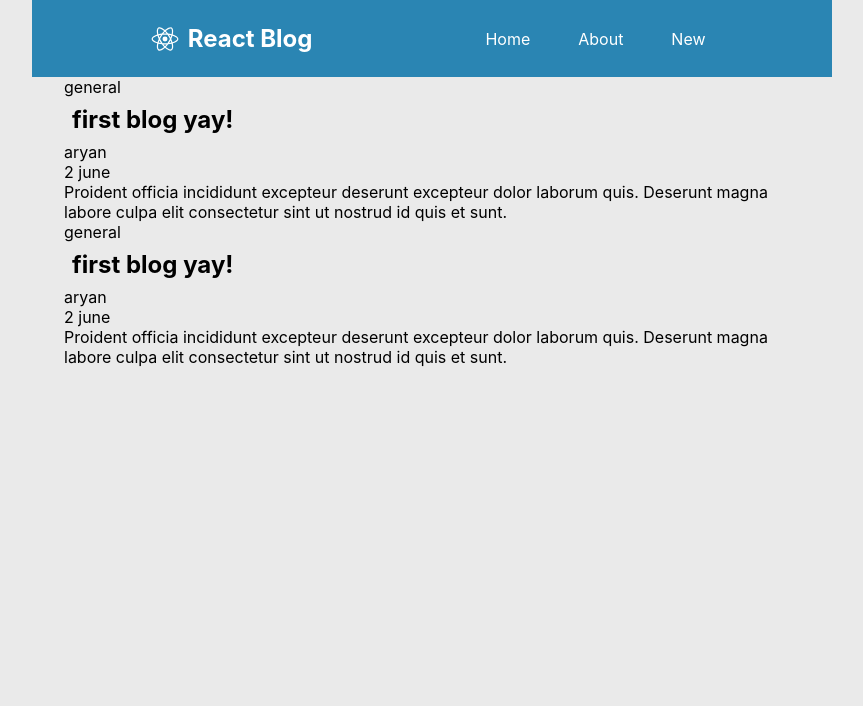
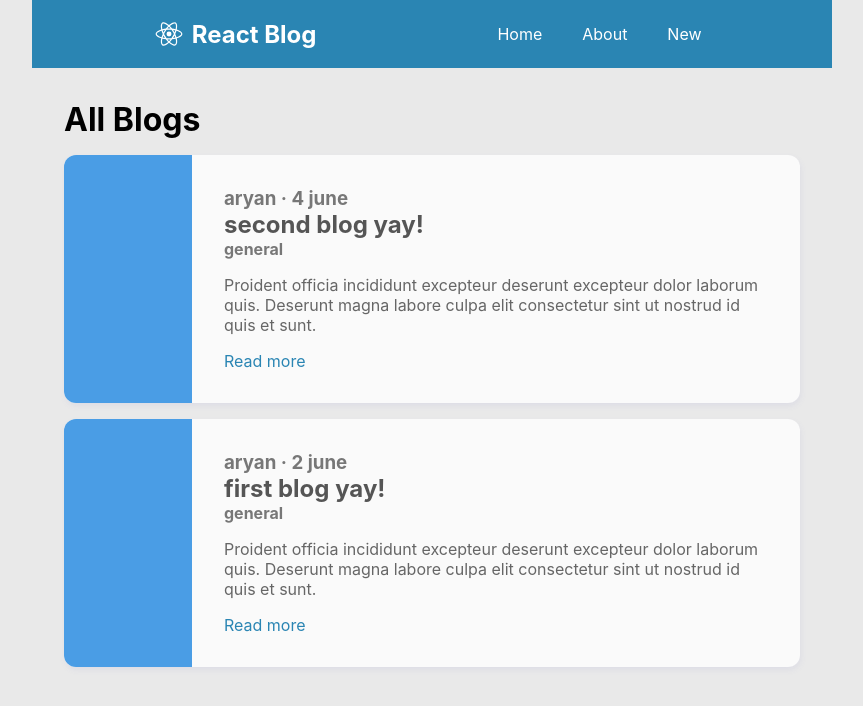
Before and after one commit to aryan02420/react-blog, a React (Create React App) app: page / in a window 1280 px wide. Shown: the top 706 px of the page, without its empty margins (208-1071 px from the left). Built offline with nearby package versions, Linux system fonts and the light colour scheme.

Commit message:
complete blogcard

```diff
--- a/src/assets/stylesheets/index.css
+++ b/src/assets/stylesheets/index.css
@@ -17,16 +17,12 @@ body {
     sans-serif;
   -webkit-font-smoothing: antialiased;
   -moz-osx-font-smoothing: grayscale;
-  background-color: #eaeaea;
+  background-color: #e9e9e9;
 }
 
 code {
   font-family: source-code-pro, Menlo, Monaco, Consolas, 'Courier New',
     monospace;
-}
-
-h1, h2 {
-  margin: 0.5rem
 }
 
 a {
@@ -64,7 +60,7 @@ nav.navbar *:first-child {
 }
 
 nav.navbar .links {
-  gap: 1rem
+  gap: 0.5rem;
 }
 
 nav.navbar img {
@@ -86,5 +82,52 @@ nav.navbar a:focus-visible {
 }
 
 .content {
-  padding: 0rem 2rem;
+  padding: 2rem;
 }
+
+.blog-list {
+  display: flex;
+  flex-direction: column;
+  gap: 1rem;
+}
+
+.blog-preview {
+  background-color: #fafafa;
+  border-radius: 12px;
+  display: flex;
+  flex-direction: row;
+  min-height: 8rem;
+  overflow: hidden;
+  box-shadow: 1px 3px 7px -1px rgba(100,100,200,0.1);
+  transition: transform 200ms;
+}
+
+.blog-preview:hover {
+  transform: scale(1.02);
+}
+
+.blog-preview-image {
+  width: 100%;
+  max-width: 8rem;
+  background-color: #4a9de5;
+}
+
+.blog-preview article {
+  padding: 2rem;
+  color: #777777;
+}
+.blog-preview article p {
+  color: #555555;
+}
+.blog-preview article h3,
+.blog-preview article h4 {
+  color: #777777;
+}
+.blog-preview article h2 {
+  color: #555555;
+}
+.blog-preview .summary {
+  color: #666666;
+  margin-top: 1rem;
+  margin-bottom: 1rem;
+}
--- a/src/components/BlogCards.js
+++ b/src/components/BlogCards.js
@@ -4,15 +4,18 @@ import { Link } from 'react-router-dom';
 const BlogCards = ({ blogs }) => {
   return (
     <div className="blog-list">
+      <h1>All Blogs</h1>
       {blogs.map(blog => (
         <div className="blog-preview" key={blog.id} >
-          <Link to={`/blogs/${blog.id}`}>
+          <div className="blog-preview-image"></div>
+          <article>
+            <h3>{ blog.author } &middot; { blog.timestamp }</h3>
+            <h2>{ blog.title }</h2>
+            <h4>{ blog.topic }</h4>
+            <p className="summary">{ blog.summary }</p>
+          <Link to={`/blogs/${blog.id}`}>Read more
           </Link>
-          <p>{ blog.topic }</p>
-          <h2>{ blog.title }</h2>
-          <p>{ blog.author }</p>
-          <p>{ blog.timestamp }</p>
-          <p>{ blog.summary }</p>
+          </article>
         </div>
       ))}
     </div>
--- a/src/pages/Home.js
+++ b/src/pages/Home.js
@@ -3,6 +3,7 @@ import BlogCards from '@/components/BlogCards'
 const Home = () => {
   let blogs=[
     {
+      id: 1,
       title: 'first blog yay!',
       author: 'aryan',
       timestamp: '2 june',
@@ -10,15 +11,16 @@ const Home = () => {
       summary: 'Proident officia incididunt excepteur deserunt excepteur dolor laborum quis. Deserunt magna labore culpa elit consectetur sint ut nostrud id quis et sunt.'
     },
     {
-      title: 'first blog yay!',
+      id: 2,
+      title: 'second blog yay!',
       author: 'aryan',
-      timestamp: '2 june',
+      timestamp: '4 june',
       topic: 'general',
       summary: 'Proident officia incididunt excepteur deserunt excepteur dolor laborum quis. Deserunt magna labore culpa elit consectetur sint ut nostrud id quis et sunt.'
     },
   ]
   return (
-    <BlogCards blogs={blogs} />
+    <BlogCards blogs={blogs.sort((a,b) => a.id - b.id).reverse()} />
   );
 }
 
```
Also changed, not shown: 1 other file (tests, documents, lock files or other folders).
